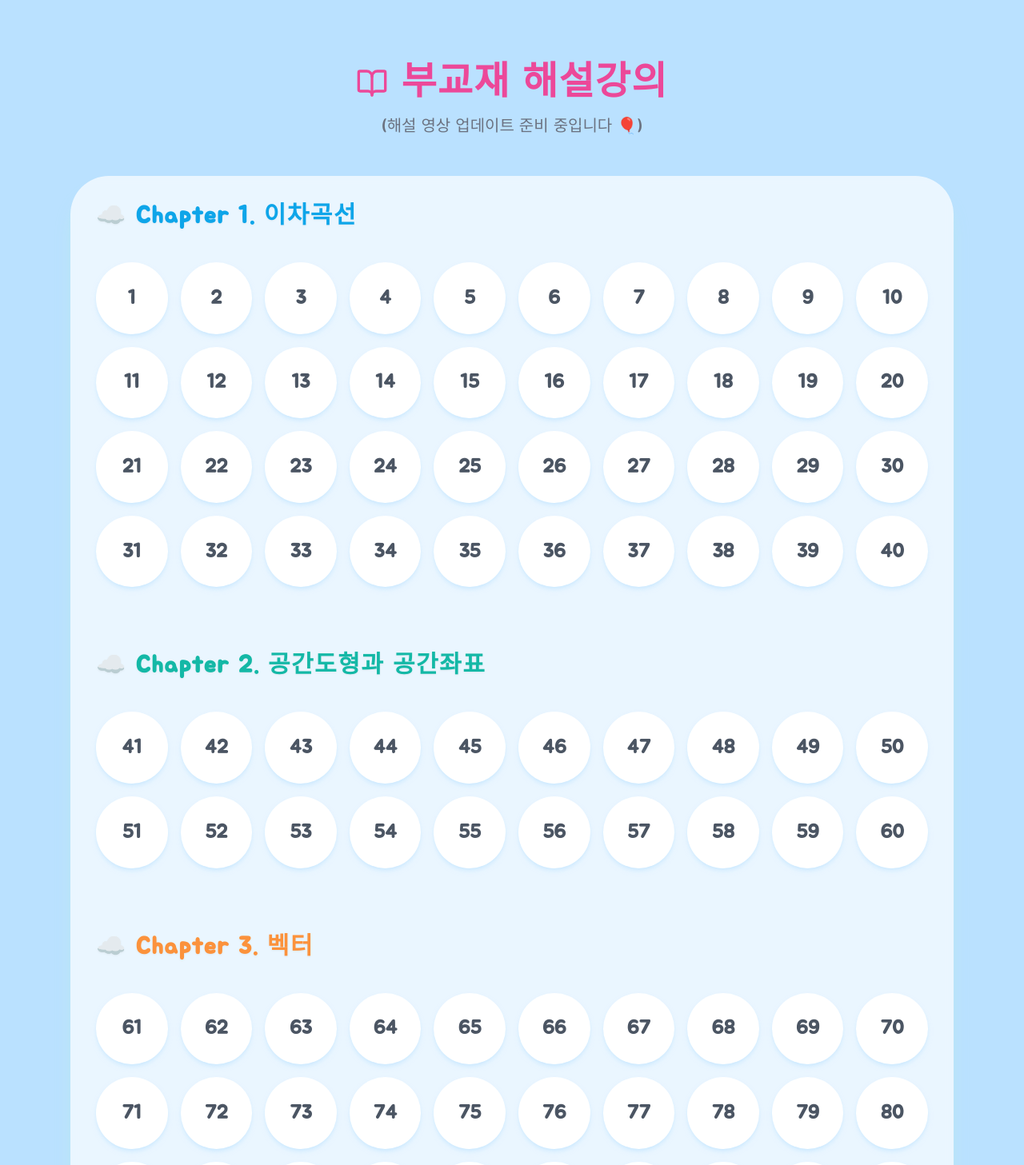
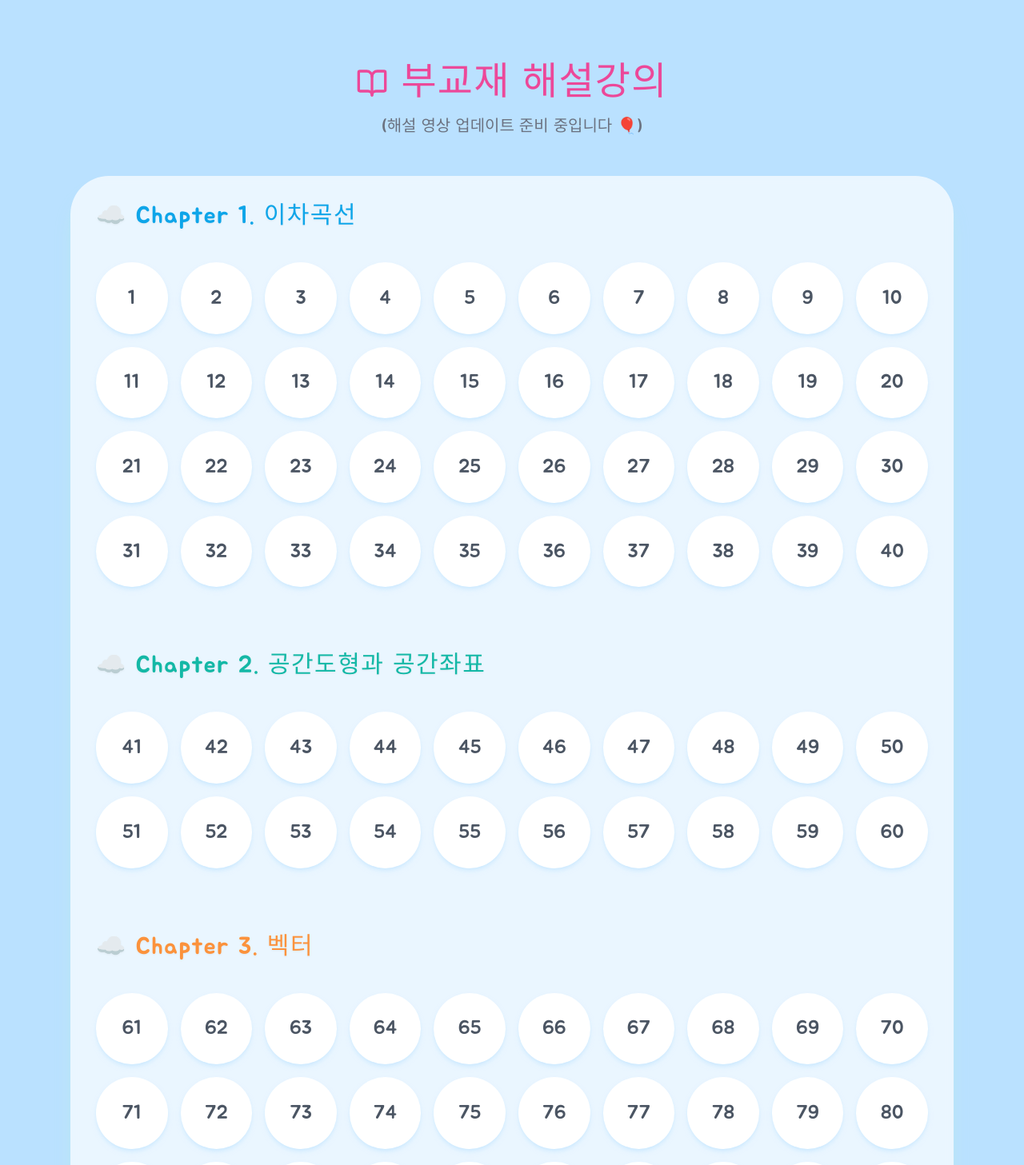
Before and after one commit to wnsdud131700-source/gumstar, a Next.js app: page /solutions in a window 1280 px wide. Shown: the top 1457 px of the page at 80% size. Built offline with nearby package versions, Linux system fonts and the light colour scheme.

Commit message:
Remove font-bold to improve readability of Jua font

```diff
--- a/app/page.tsx
+++ b/app/page.tsx
@@ -6,7 +6,7 @@ export default function Home() {
     <section className="w-full max-w-4xl flex flex-col items-center gap-12 py-16 px-8 bg-white rounded-[3rem] shadow-xl shadow-pastelMint/40 relative">
 
       <div className="text-center space-y-6 mt-4">
-        <h1 className="text-4xl md:text-5xl font-bold tracking-wide text-gray-800 leading-snug">
+        <h1 className="text-4xl md:text-5xl tracking-wide text-gray-800 leading-snug">
           2026학년도 2학기<br />신도고등학교 기하 부교재 해설강의
         </h1>
         <p className="text-2xl md:text-3xl text-gray-500 leading-relaxed">
@@ -15,7 +15,7 @@ export default function Home() {
       </div>
 
       <div className="flex gap-4 mt-8 mb-4">
-        <Link href="/solutions" className="group flex items-center gap-3 px-12 py-6 bg-pastelPink text-white text-3xl font-bold rounded-full shadow-lg shadow-pastelPink/50 hover:bg-pink-400 hover:scale-105 transition-transform duration-200">
+        <Link href="/solutions" className="group flex items-center gap-3 px-12 py-6 bg-pastelPink text-white text-3xl rounded-full shadow-lg shadow-pastelPink/50 hover:bg-pink-400 hover:scale-105 transition-transform duration-200">
           <Pencil className="w-8 h-8 group-hover:rotate-12 transition-transform duration-200" />
           <span>들어가기</span>
         </Link>
--- a/app/solutions/page.tsx
+++ b/app/solutions/page.tsx
@@ -11,7 +11,7 @@ export default function SolutionsPage() {
       {problems.map((num) => (
         <div
           key={num}
-          className="flex items-center justify-center aspect-square text-2xl font-bold text-gray-600 bg-white shadow-md shadow-pastelBlue/50 rounded-full hover:bg-pastelMint hover:text-gray-800 hover:scale-110 transition-transform duration-200 cursor-pointer"
+          className="flex items-center justify-center aspect-square text-2xl text-gray-600 bg-white shadow-md shadow-pastelBlue/50 rounded-full hover:bg-pastelMint hover:text-gray-800 hover:scale-110 transition-transform duration-200 cursor-pointer"
         >
           {num}
         </div>
@@ -22,7 +22,7 @@ export default function SolutionsPage() {
   return (
     <div className="w-full max-w-6xl flex flex-col items-center gap-12 py-12 px-6">
       <div className="text-center space-y-4">
-        <h1 className="text-4xl md:text-5xl font-bold tracking-wide text-pink-500 flex items-center justify-center gap-4">
+        <h1 className="text-4xl md:text-5xl tracking-wide text-pink-500 flex items-center justify-center gap-4">
           <BookOpen className="w-10 h-10 text-pink-500" />
           부교재 해설강의
         </h1>
@@ -35,7 +35,7 @@ export default function SolutionsPage() {
 
         {/* Chapter 1 */}
         <section>
-          <h2 className="text-3xl font-bold text-sky-500 tracking-wider pb-4 inline-block drop-shadow-sm">
+          <h2 className="text-3xl text-sky-500 tracking-wider pb-4 inline-block drop-shadow-sm">
             ☁️ Chapter 1. 이차곡선
           </h2>
           {renderGrid(chapter1)}
@@ -43,7 +43,7 @@ export default function SolutionsPage() {
 
         {/* Chapter 2 */}
         <section>
-          <h2 className="text-3xl font-bold text-teal-500 tracking-wider pb-4 inline-block drop-shadow-sm">
+          <h2 className="text-3xl text-teal-500 tracking-wider pb-4 inline-block drop-shadow-sm">
             ☁️ Chapter 2. 공간도형과 공간좌표
           </h2>
           {renderGrid(chapter2)}
@@ -51,7 +51,7 @@ export default function SolutionsPage() {
 
         {/* Chapter 3 */}
         <section>
-          <h2 className="text-3xl font-bold text-orange-400 tracking-wider pb-4 inline-block drop-shadow-sm">
+          <h2 className="text-3xl text-orange-400 tracking-wider pb-4 inline-block drop-shadow-sm">
             ☁️ Chapter 3. 벡터
           </h2>
           {renderGrid(chapter3)}
```
